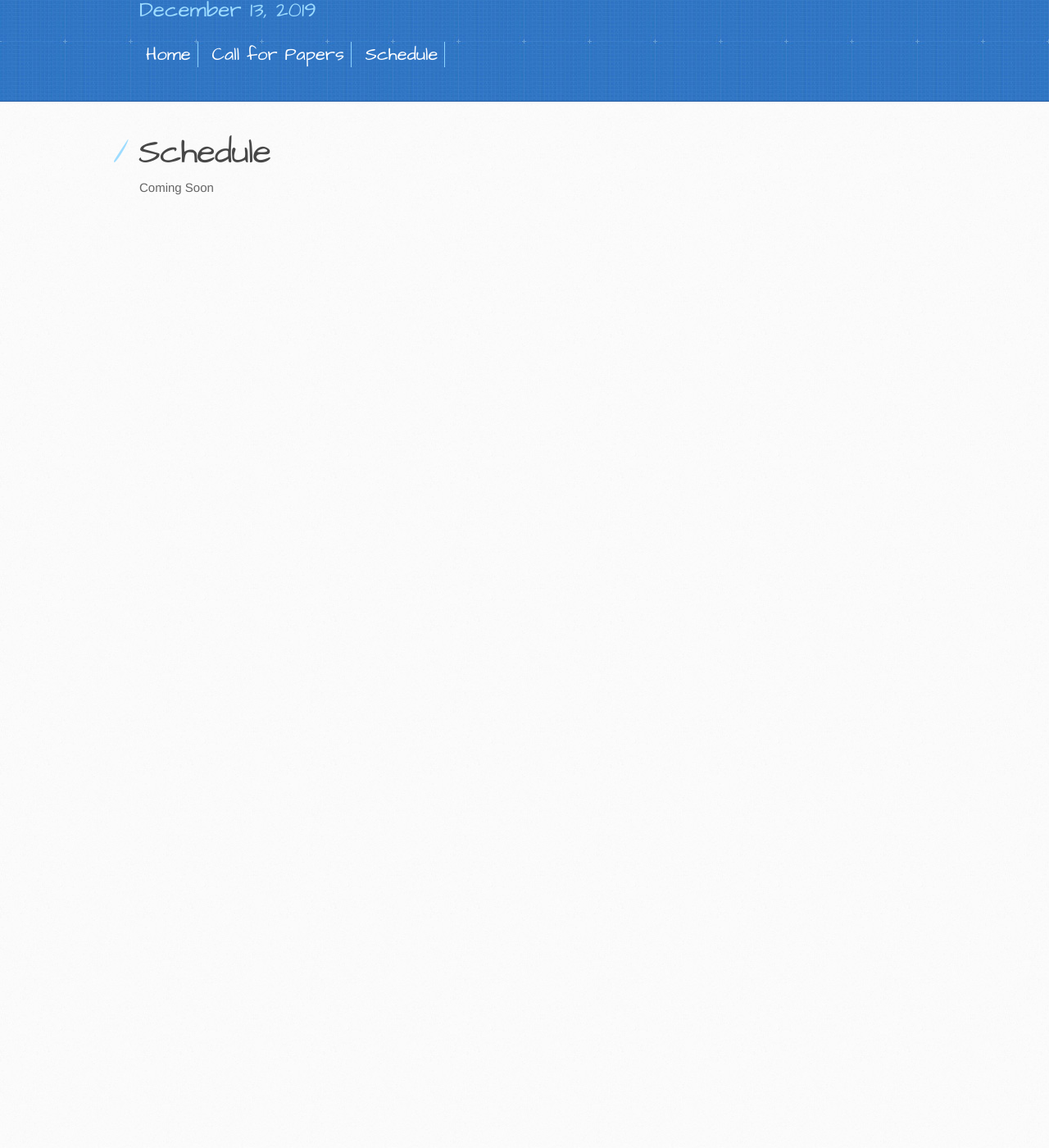
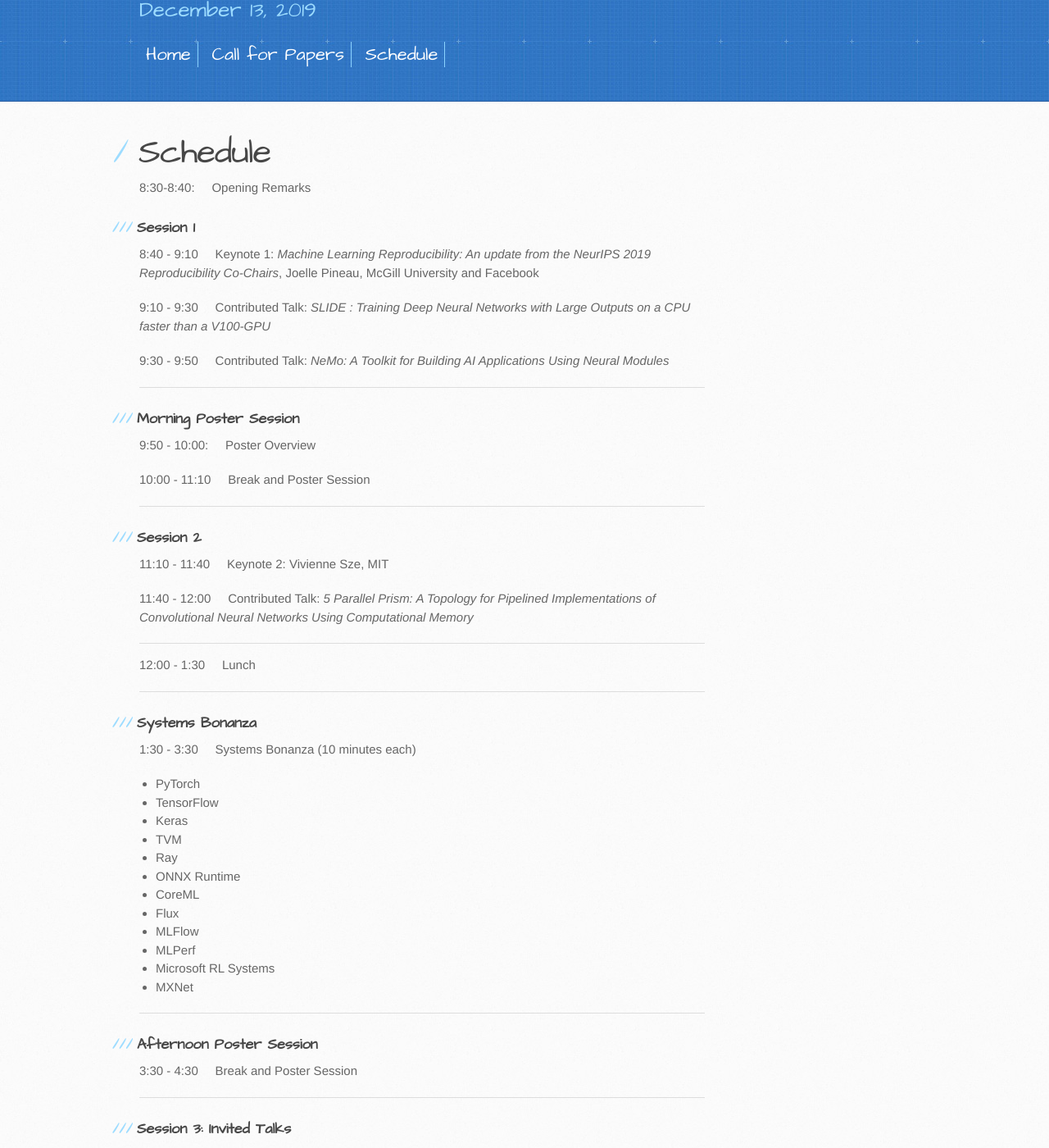
Before and after one commit to LearningSys/neurips19, a Jekyll site: the page built from schedule.md, in a window 1280 px wide and 1400 px high, scrolled down 270 px. Shown: the whole window at 82% size. Built offline with Jekyll 4.4.1, drawn with Linux system fonts in a browser that asks for light colours; our own code applies the rules of GitHub Pages for plain Markdown files; the repository's description, which GitHub fills in, is left out; before the commit the page ends 900 px from its top, so only the background shows below that; some of the changed text lies outside the part shown.

Commit message:
Add schedule

```diff
--- a/schedule.md
+++ b/schedule.md
@@ -1,3 +1,61 @@
 # Schedule
 
-Coming Soon
+8:30-8:40: &nbsp;&nbsp;&nbsp; Opening Remarks
+
+### Session 1
+8:40 - 9:10 &nbsp;&nbsp;&nbsp;     Keynote 1: *Machine Learning Reproducibility:  An update from the NeurIPS 2019 Reproducibility Co-Chairs*, Joelle Pineau, McGill University and Facebook
+
+9:10 - 9:30 &nbsp;&nbsp;&nbsp;    Contributed Talk: *SLIDE : Training Deep Neural Networks with Large Outputs on a CPU faster than a V100-GPU*
+
+9:30 - 9:50 &nbsp;&nbsp;&nbsp;    Contributed Talk: *NeMo: A Toolkit for Building AI Applications Using Neural Modules*
+
+---
+
+### Morning Poster Session
+9:50 - 10:00: &nbsp;&nbsp;&nbsp;    Poster Overview
+
+10:00 - 11:10 &nbsp;&nbsp;&nbsp;    Break and Poster Session
+
+---
+
+### Session 2
+11:10 - 11:40 &nbsp;&nbsp;&nbsp;    Keynote 2: Vivienne Sze, MIT
+
+11:40 - 12:00 &nbsp;&nbsp;&nbsp;    Contributed Talk: *5 Parallel Prism: A Topology for Pipelined Implementations of Convolutional Neural Networks Using Computational Memory*
+
+---
+
+12:00 - 1:30 &nbsp;&nbsp;&nbsp;      Lunch
+
+---
+
+### Systems Bonanza
+1:30 - 3:30 &nbsp;&nbsp;&nbsp; Systems Bonanza (10 minutes each)
+  + PyTorch
+  + TensorFlow
+  + Keras
+  + TVM
+  + Ray
+  + ONNX Runtime
+  + CoreML
+  + Flux
+  + MLFlow
+  + MLPerf
+  + Microsoft RL Systems
+  + MXNet
+
+---
+
+### Afternoon Poster Session
+3:30 - 4:30 &nbsp;&nbsp;&nbsp;    Break and Poster Session
+
+---
+
+### Session 3: Invited Talks
+4:30 - 5:00 &nbsp;&nbsp;&nbsp;    Keynote 3
+
+5:00 - 5:20 &nbsp;&nbsp;&nbsp;    Contributed Talk: *LISA: Towards Learned DNA Sequence Search*
+
+---
+
+5:20 - 5:30 &nbsp;&nbsp;&nbsp;    Closing Remarks
```
